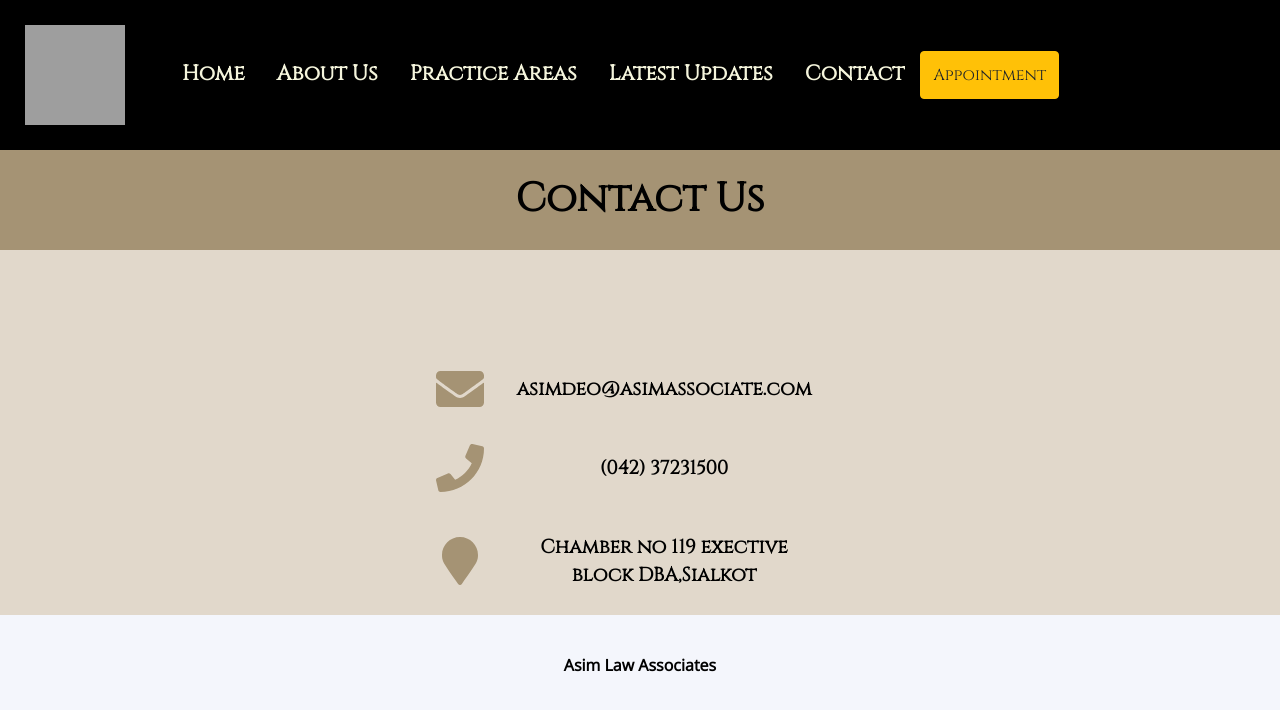
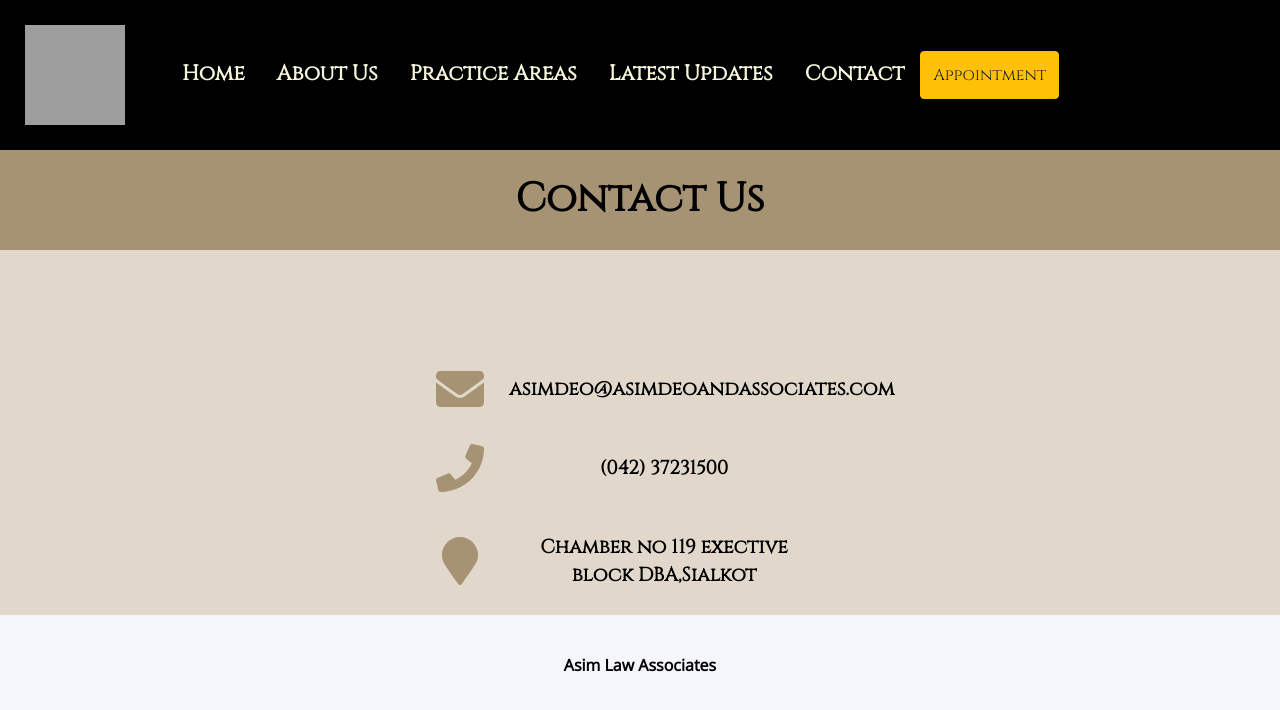
Before and after one commit to Hamzahashmi4444/Associ, a React (Create React App) app: page /contact in a window 1280 px wide. Shown: the top 710 px of the page. Built offline with nearby package versions, Linux system fonts and the light colour scheme; grey boxes are pictures that could not be loaded.

Commit message:
Update ContactPage.js

```diff
--- a/src/components/ContactPage.js
+++ b/src/components/ContactPage.js
@@ -7,7 +7,7 @@ class ContactPage extends Component {
         <h1>Contact Us</h1>
         <div className="contact-page__email">
           <FaEnvelope />
-          <p>asimdeo@asimassociate.com</p>
+          <p>asimdeo@asimdeoandassociates.com</p>
         </div>
         <div className="contact-page__phone">
           <FaPhone />
```
